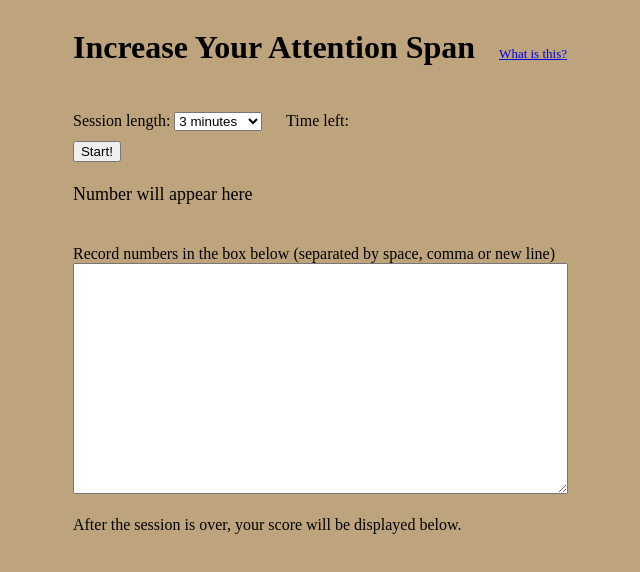
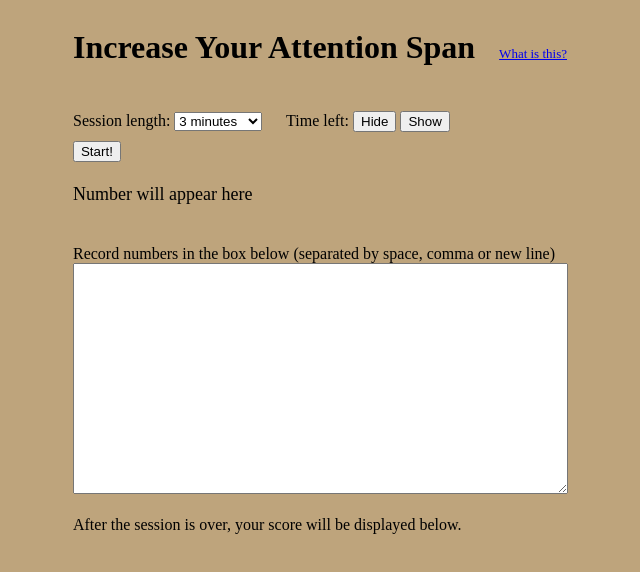
Before and after one commit to gcao/fffocus, a plain HTML site: page index.html in a window 1280 px wide. Shown: the whole page, without its empty margins (320-960 px from the left). Drawn offline with Linux system fonts and the light colour scheme.

Commit message:
Add button to show/hide time to reduce distraction

```diff
--- a/index.html
+++ b/index.html
@@ -3,8 +3,9 @@
   <head>
     <meta charset="utf-8">
     <link rel='shortcut icon' type='image/x-icon' href='favicon.ico' />
-    <title>fffocus</title>
+    <title>fffocus - increase your attention span</title>
     <link rel="stylesheet" href="css.css">
+    <meta name="description" content="fffocus - a simple tool that helps clear your mind before starting your work, or increases your attention span by practicing regularly">
   </head>
   <body>
 
@@ -31,6 +32,8 @@
         </select>
         &nbsp;&nbsp;&nbsp;&nbsp;
         Time left: <span id="timeLeft"></span>
+        <input id="hideTime" type="button" onclick="hideTime()" value="Hide"/>
+        <input id="showTime" type="button" onclick="showTime()" value="Show"/>
         <br/>
         <input type="button" onclick="start()" value="Start!"/>
         <!--&nbsp;&nbsp;&nbsp;&nbsp;<input type="button" onclick="resume()" value="Resume"></input>-->
--- a/js.js
+++ b/js.js
@@ -138,4 +138,16 @@ function updateTimeLeft() {
   }, 500);
 }
 
+function showTime() {
+  document.getElementById('showTime').style.display = "none";
+  document.getElementById('hideTime').style.display = "";
+  document.getElementById('timeLeft').style.display = "";
+}
+
+function hideTime() {
+  document.getElementById('showTime').style.display = "";
+  document.getElementById('hideTime').style.display = "none";
+  document.getElementById('timeLeft').style.display = "none";
+}
+
 updateTimeLeft();
```
